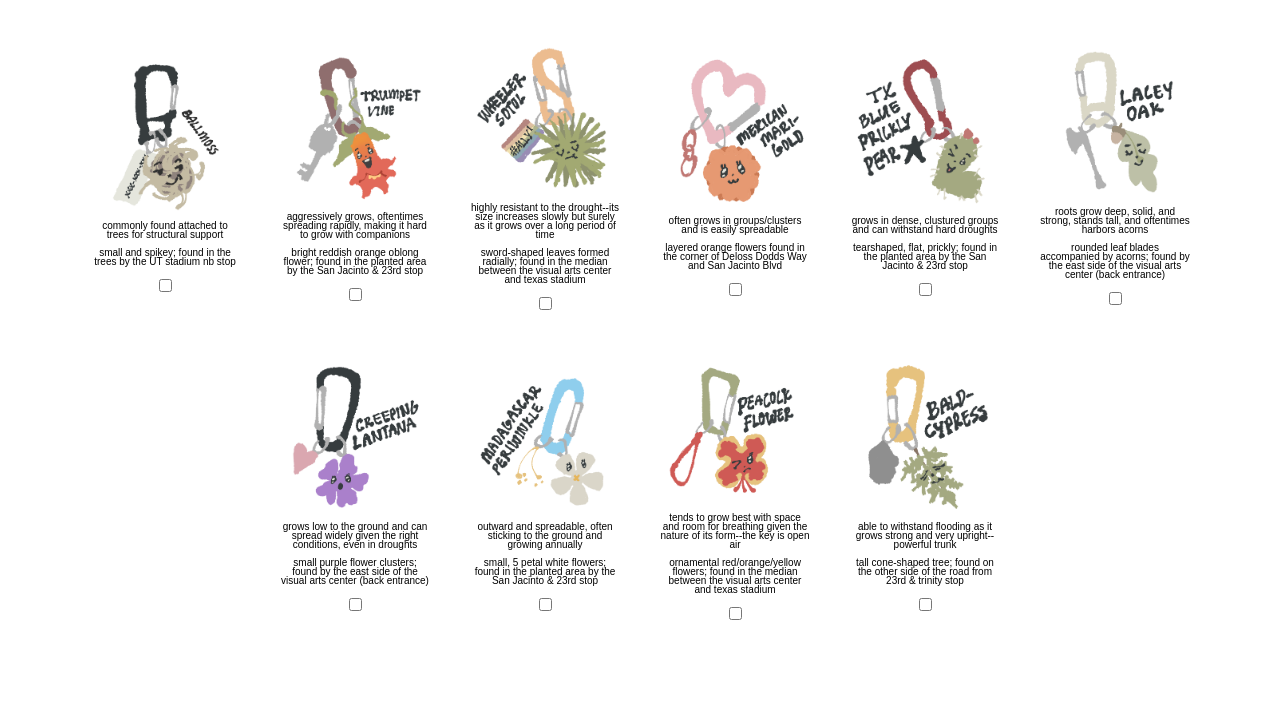
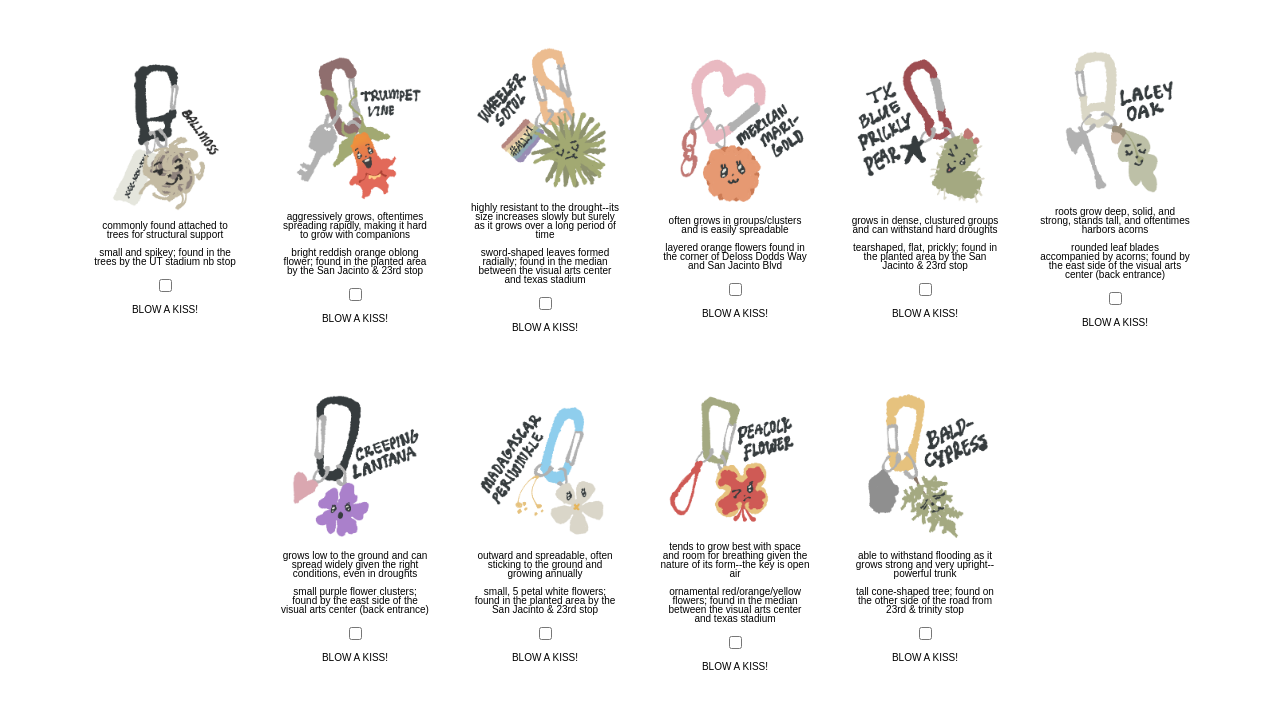
Before and after one commit to amyantran/amyanltran.github.io, a plain HTML site: page index.html in a window 1280 px wide. Shown: the part 121-830 px from the top of the page. Before the commit the page ends 804 px from the top, so only its background shows below. Drawn offline with Linux system fonts and the light colour scheme; a web font is replaced by a local one.

Commit message:
checkbox text

```diff
--- a/index.html
+++ b/index.html
@@ -18,51 +18,61 @@
 				<a href="plant1.html" class="plant plant1"></a>
 				<p>commonly found attached to trees for structural support <br> <br> small and spikey; found in the trees by the UT stadium nb stop</p>
 				<input type="checkbox">
+				<p>BLOW A KISS!<p>
 			</div>
 			<div class="plantdiv">
 				<a href="plant2.html" class="plant plant2"></a>
 				<p>aggressively grows, oftentimes spreading rapidly, making it hard to grow with companions <br> <br>bright reddish orange oblong flower; found in the planted area by the San Jacinto & 23rd stop</p>
 				<input type="checkbox">
+				<p>BLOW A KISS!<p>
 			</div>
 			<div class="plantdiv">
 				<a href="plant3.html" class="plant plant3"></a>
 				<p>highly resistant to the drought--its size increases slowly but surely as it grows over a long period of time<br> <br>sword-shaped leaves formed radially; found in the median between the visual arts center and texas stadium</p>
 				<input type="checkbox">
+				<p>BLOW A KISS!<p>
 			</div>
 			<div class="plantdiv">
 				<a class="plant plant4"></a>
 				<p>often grows in groups/clusters and is easily spreadable<br> <br>layered orange flowers found in the corner of Deloss Dodds Way and San Jacinto Blvd</p>
 				<input type="checkbox">
+				<p>BLOW A KISS!<p>
 			</div>
 			<div class="plantdiv">
 				<a class="plant plant5"></a>
 				<p>grows in dense, clustured groups and can withstand hard droughts <br> <br> tearshaped, flat, prickly; found in the planted area by the San Jacinto & 23rd stop</p>
 				<input type="checkbox">
+				<p>BLOW A KISS!<p>
 			</div>
 			<div class="plantdiv">
 				<a class="plant plant6"></a>
 				<p>roots grow deep, solid, and strong, stands tall, and oftentimes harbors acorns <br> <br>rounded leaf blades accompanied by acorns; found by the east side of the visual arts center (back entrance)</p>
 				<input type="checkbox">
+				<p>BLOW A KISS!<p>
 			</div>
 			<div class="plantdiv">
 				<a class="plant plant7"></a>
 				<p>grows low to the ground and can spread widely given the right conditions, even in droughts<br> <br>small purple flower clusters; found by the east side of the visual arts center (back entrance)</p>
 				<input type="checkbox">
+				<p>BLOW A KISS!<p>
 			</div>
 			<div class="plantdiv">
 				<a class="plant plant8"></a>
 				<p>outward and spreadable, often sticking to the ground and growing annually<br> <br>small, 5 petal white flowers; found in the planted area by the San Jacinto & 23rd stop</p>
 				<input type="checkbox">
+				<p>BLOW A KISS!<p>
 			</div>
 			<div class="plantdiv">
 				<a class="plant plant9"></a>
 				<p>tends to grow best with space and room for breathing given the nature of its form--the key is open air <br> <br>ornamental red/orange/yellow flowers; found in the median between the visual arts center and texas stadium</p>
 				<input type="checkbox">
+				<p>BLOW A KISS!<p>
 			</div>
 			<div class="plantdiv">
 				<a class="plant plant10"></a>
 				<p>able to withstand flooding as it grows strong and very upright--powerful trunk<br> <br>tall cone-shaped tree; found on the other side of the road from 23rd & trinity stop</p>
 				<input type="checkbox">
+				<p>BLOW A KISS!<p>
 			</div>
 		</div>
 		</body>
```
